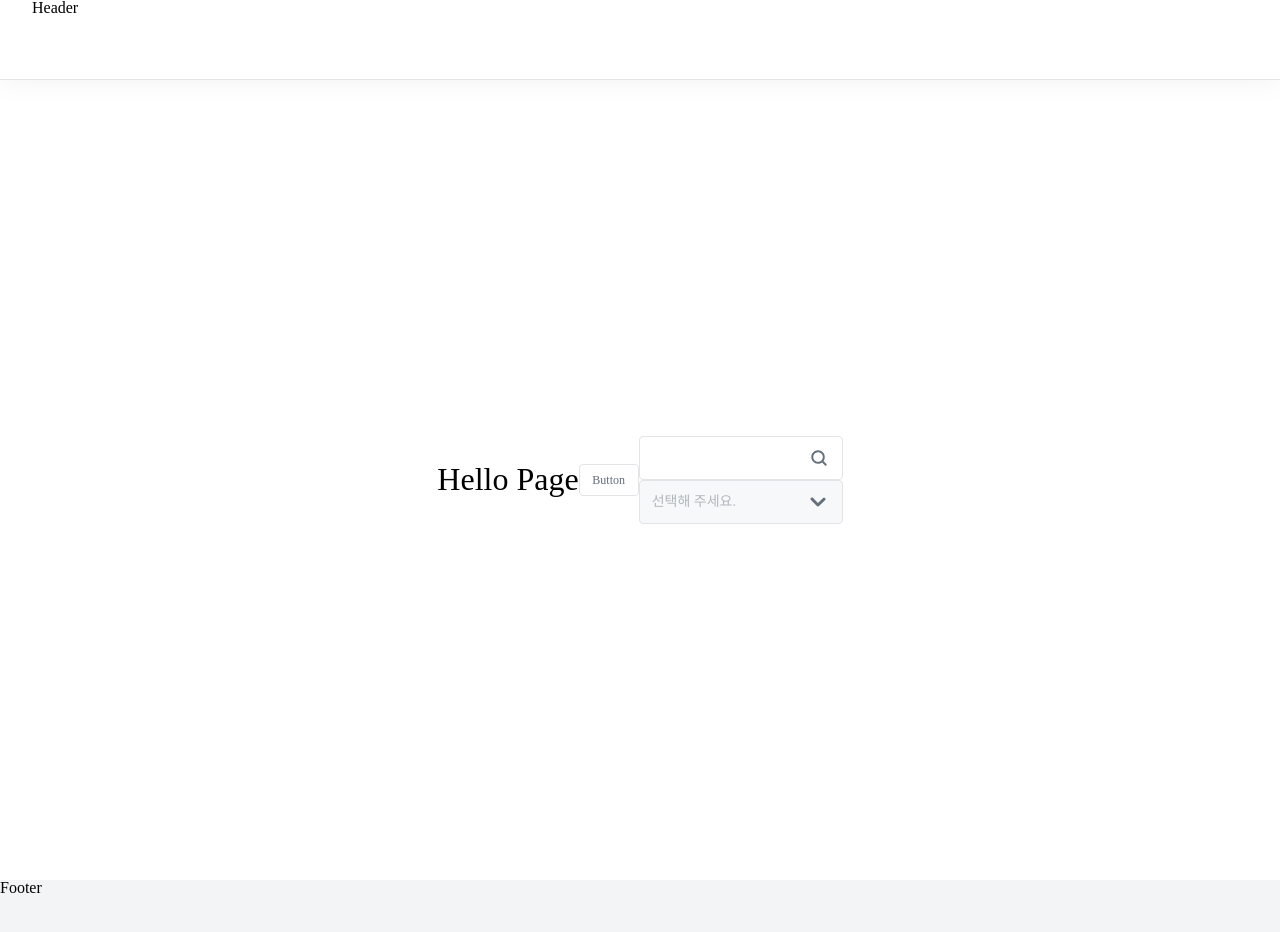
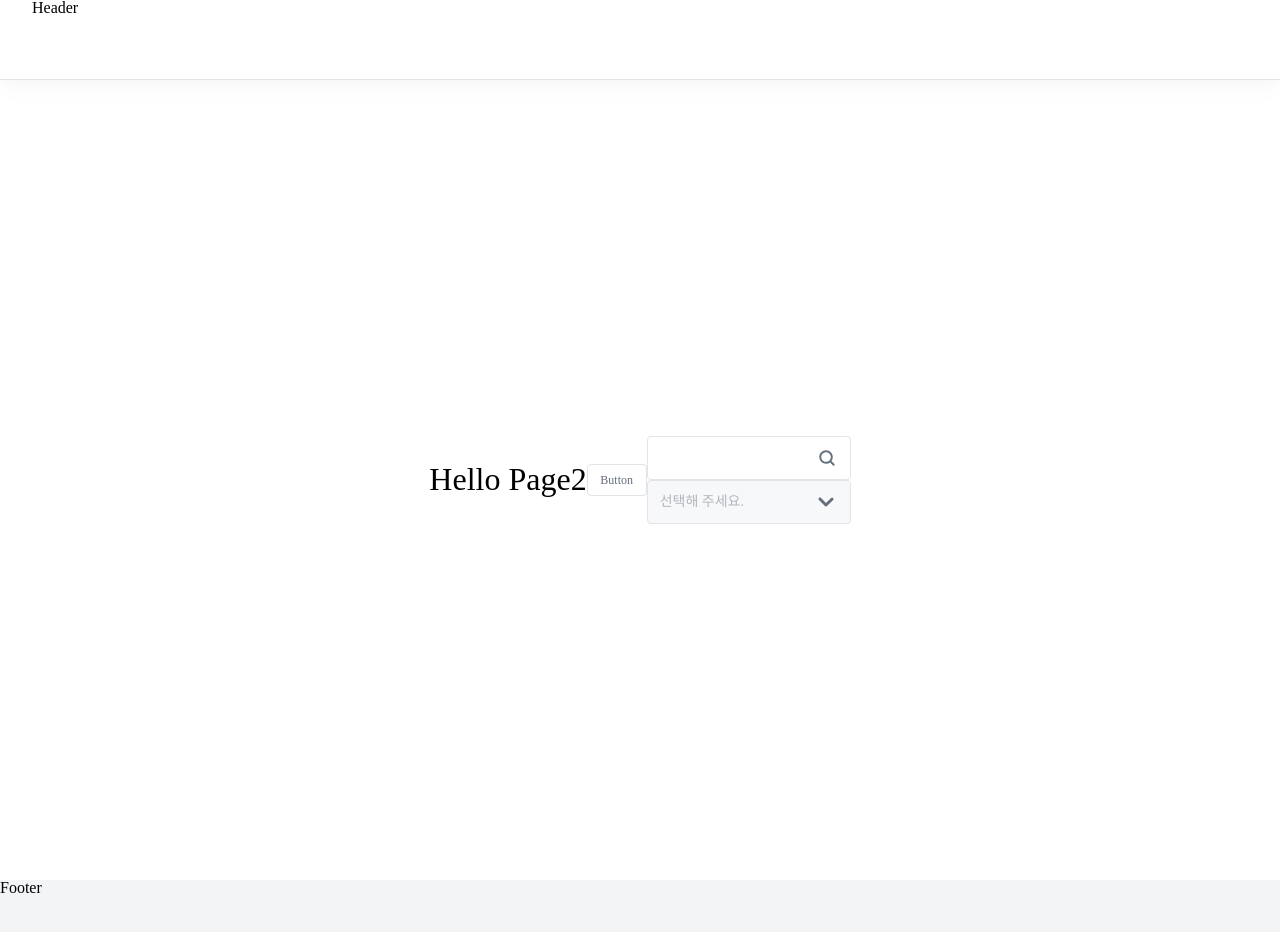
Before and after one commit to WISUNGWON/nextjs-starter, a Next.js app: page /hello in a window 1280 px wide. Shown: the top 932 px of the page. Built offline with nearby package versions, Linux system fonts and the light colour scheme; a web font is replaced by a local one.

Commit message:
chore: serverless 배포 테스트

```diff
--- a/src/pages/hello.tsx
+++ b/src/pages/hello.tsx
@@ -29,7 +29,7 @@ const Home: NextPage = () => {
           font-size: 32px;
         `}
       >
-        Hello Page
+        Hello Page2
       </Typography.Text>
       <Button
         css={css`
```
